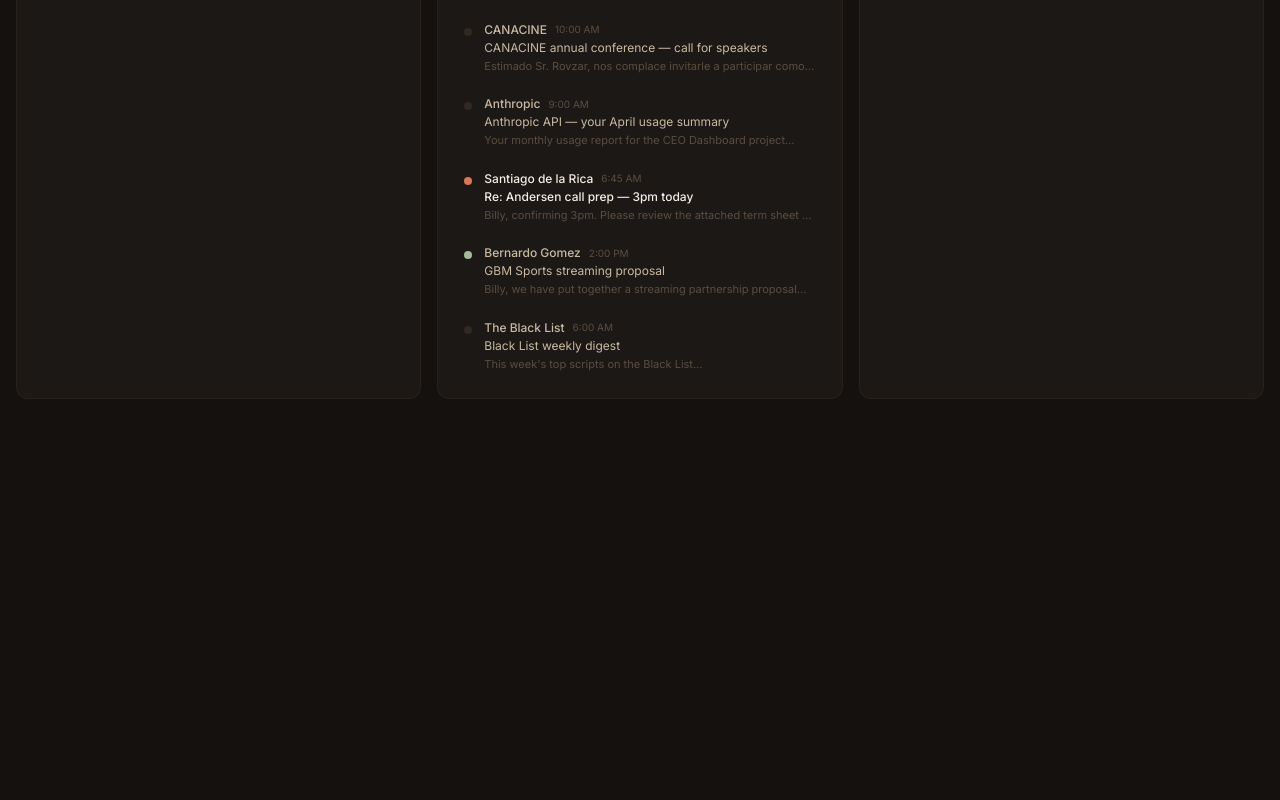
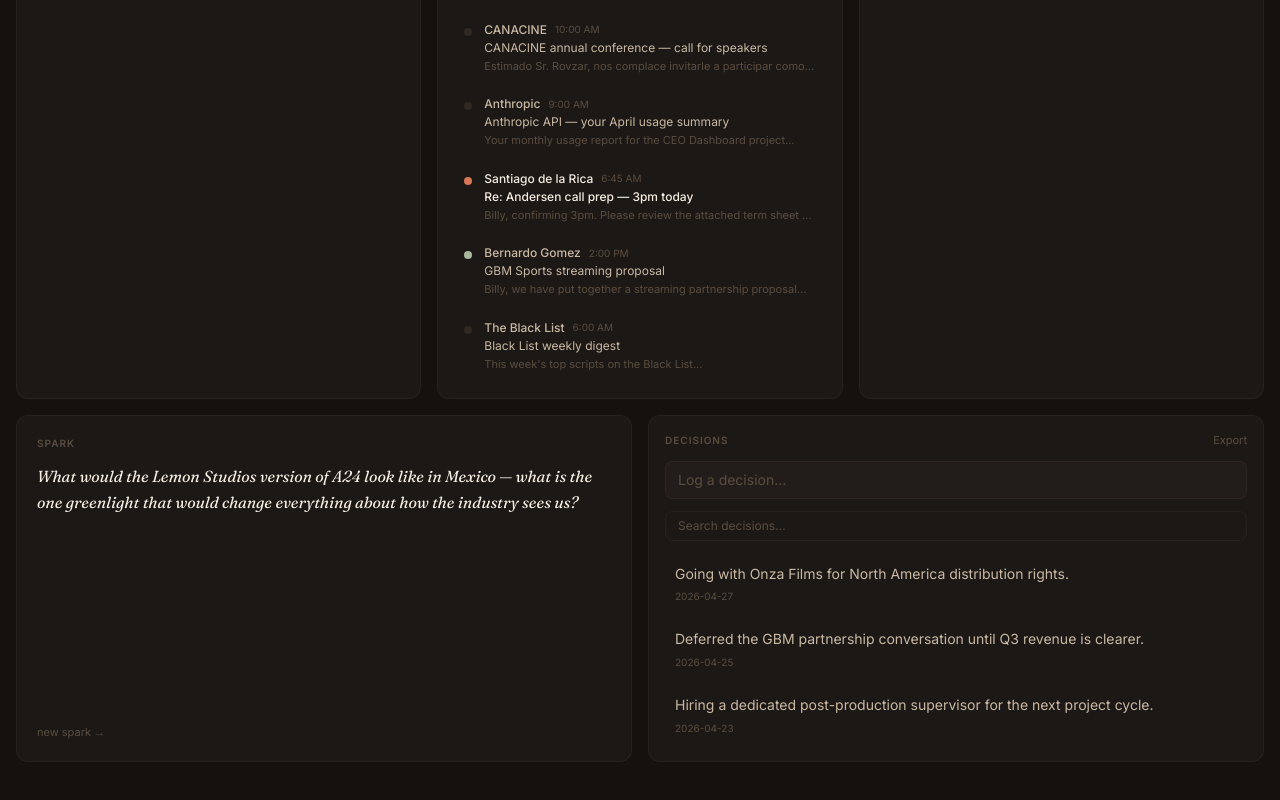
Before and after one commit to brovzar-lab/ceo-dashboard, a React (Vite) app: page / in a window 1280 px wide. Shown: the part 915-1715 px from the top of the page. Before the commit the page ends 1394 px from the top, so only its background shows below. Built offline with nearby package versions, Linux system fonts and the light colour scheme; no server answers.

Commit message:
feat: SparkCard (Fraunces italic) + DecisionJournal with search + export

```diff
--- a/src/components/DecisionJournal.tsx
+++ b/src/components/DecisionJournal.tsx
@@ -1 +1,61 @@
-export function DecisionJournal() { return <div /> }
+import { useState } from 'react'
+import { useDecisionStore } from '@/stores/useDecisionStore'
+import { useAuthStore } from '@/stores/useAuthStore'
+
+export function DecisionJournal() {
+  const { decisions, searchQuery, filteredDecisions, add, setSearch, exportMd } = useDecisionStore()
+  const user = useAuthStore((s) => s.user)
+  const [draft, setDraft] = useState('')
+
+  const submit = () => {
+    if (!draft.trim() || !user) return
+    add(user.uid, draft.trim())
+    setDraft('')
+  }
+
+  const handleExport = () => {
+    const md = exportMd()
+    const blob = new Blob([md], { type: 'text/markdown' })
+    const url = URL.createObjectURL(blob)
+    const a = document.createElement('a')
+    a.href = url
+    a.download = `decisions-${new Date().toISOString().slice(0, 10)}.md`
+    a.click()
+    URL.revokeObjectURL(url)
+  }
+
+  return (
+    <div className="bg-bg-surface border border-border-soft rounded-xl p-4 flex flex-col gap-3">
+      <div className="flex items-center justify-between">
+        <h2 className="text-[10px] font-body font-semibold text-text-muted tracking-widest uppercase">Decisions</h2>
+        <button type="button" onClick={handleExport} className="text-[11px] font-body text-text-muted hover:text-text-secondary transition-colors">
+          Export
+        </button>
+      </div>
+
+      <input
+        value={draft}
+        onChange={(e) => setDraft(e.target.value)}
+        onKeyDown={(e) => { if (e.key === 'Enter') submit() }}
+        placeholder="Log a decision…"
+        className="w-full text-sm font-body bg-bg-elevated border border-border-soft rounded-lg px-3 py-2 text-text-primary placeholder:text-text-muted outline-none focus:border-border-medium transition-colors"
+      />
+
+      <input
+        value={searchQuery}
+        onChange={(e) => setSearch(e.target.value)}
+        placeholder="Search decisions…"
+        className="w-full text-xs font-body bg-transparent border border-border-soft rounded-lg px-3 py-1.5 text-text-secondary placeholder:text-text-muted outline-none focus:border-border-medium transition-colors"
+      />
+
+      <div className="flex flex-col gap-1 max-h-48 overflow-y-auto">
+        {filteredDecisions.map((d) => (
+          <div key={d.id} className="p-2.5 rounded-lg hover:bg-bg-elevated transition-colors">
+            <p className="text-sm font-body text-text-secondary leading-relaxed">{d.text}</p>
+            <p className="text-[10px] text-text-muted font-body mt-1">{d.ts.slice(0, 10)}</p>
+          </div>
+        ))}
+      </div>
+    </div>
+  )
+}
--- a/src/components/SparkCard.tsx
+++ b/src/components/SparkCard.tsx
@@ -1 +1,31 @@
-export function SparkCard() { return <div /> }
+import { useSparkStore } from '@/stores/useSparkStore'
+import { useUIStore } from '@/stores/useUIStore'
+
+export function SparkCard() {
+  const { text, loading, fetch } = useSparkStore()
+  const setActiveContext = useUIStore((s) => s.setActiveContext)
+
+  return (
+    <div
+      className="bg-bg-surface border border-border-soft rounded-xl p-5 flex flex-col justify-between min-h-[140px]"
+      onMouseEnter={() => setActiveContext({ kind: 'spark', id: 'current' })}
+      onMouseLeave={() => setActiveContext({ kind: null, id: null })}
+    >
+      <div>
+        <h2 className="text-[10px] font-body font-semibold text-text-muted tracking-widest uppercase mb-3">Spark</h2>
+        {loading ? (
+          <div className="w-4 h-4 rounded-full border-2 border-accent-lemon border-t-transparent animate-spin" />
+        ) : (
+          <p className="font-display italic text-base text-text-primary leading-relaxed">{text}</p>
+        )}
+      </div>
+      <button
+        type="button"
+        onClick={() => fetch()}
+        className="mt-3 self-start text-[11px] font-body text-text-muted hover:text-accent-lemon transition-colors"
+      >
+        new spark →
+      </button>
+    </div>
+  )
+}
```
Also changed, not shown: 1 other file (tests, documents, lock files or other folders).
